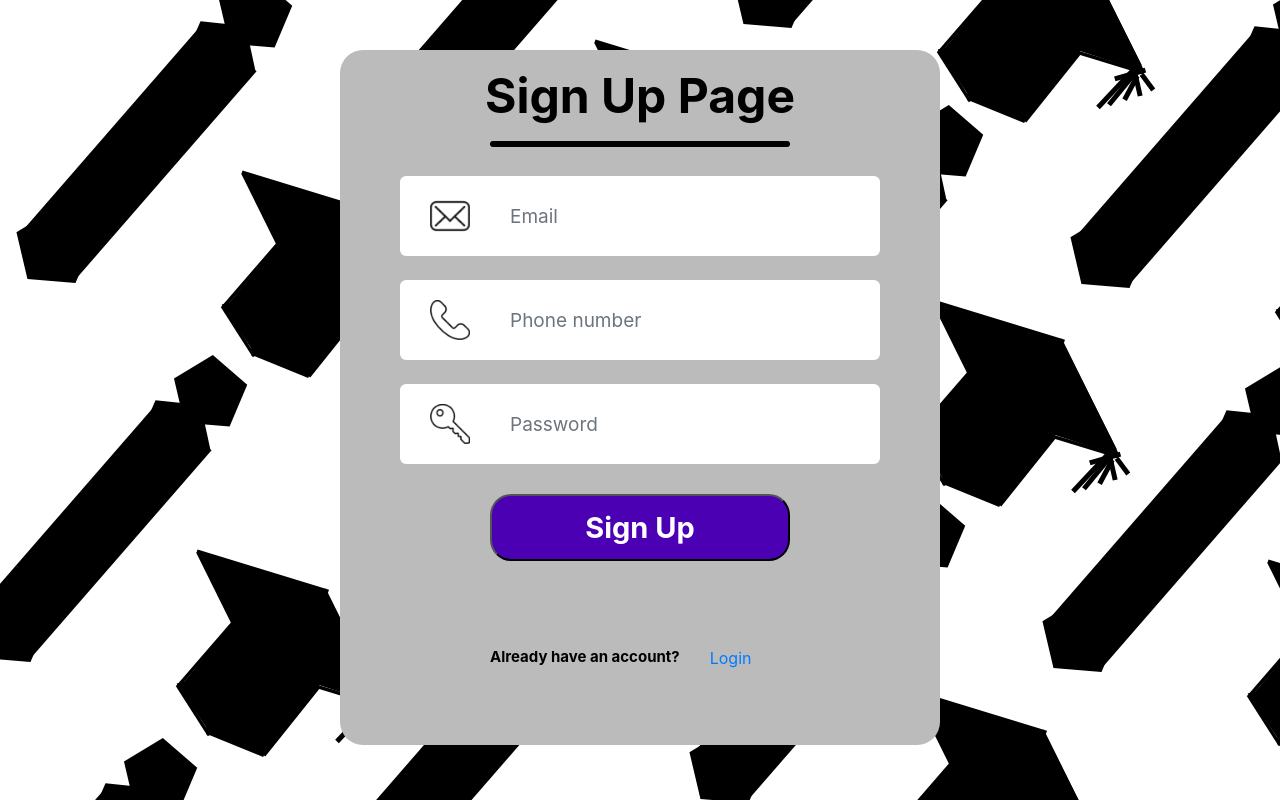
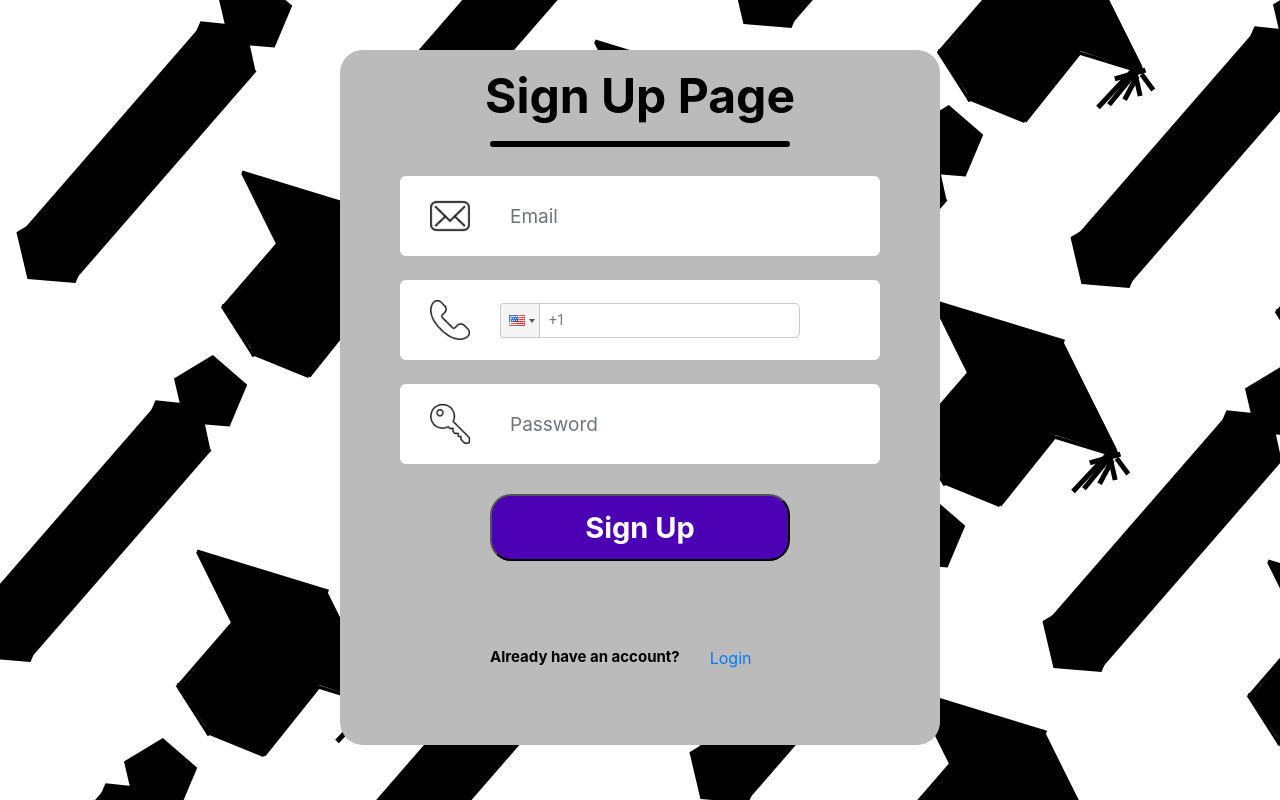
Before and after one commit to altin2/GradLinks, a React (Create React App) app in the folder client/: page /signup in a window 1280 px wide. Built offline with nearby package versions, Linux system fonts and the light colour scheme; no server answers.

Commit message:
Profile Page added

```diff
--- a/client/src/App.js
+++ b/client/src/App.js
@@ -9,6 +9,7 @@ import "react-toastify/dist/ReactToastify.css";
 import Login from "./Pages/LoginPg/Login/Index";
 import SignupUser from "./Pages/LoginPg/Signup/Index";
 import Dashboard from './Pages/HomePage/Dashboard/Index';
+import UserProfile  from './Pages/HomePage/UserProfile/Index'
 
 function App() {
   const [isAuthenticated, setIsAuthenticated] = useState(false);
@@ -44,43 +45,23 @@ function App() {
           <Routes>
             <Route
               path="/"
-              element={
-                !isAuthenticated ? (
-                  <Login setAuth={setAuth} />
-                ) : (
-                  <Navigate to="/dashboard" />
-                )
-              }
+              element={!isAuthenticated ? (<Login setAuth={setAuth} />) : (<Navigate to="/dashboard" />)}
             />
             <Route
               path="/login"
-              element={
-                !isAuthenticated ? (
-                  <Login setAuth={setAuth} />
-                ) : (
-                  <Navigate to="/dashboard" />
-                )
-              }
+              element={!isAuthenticated ? (<Login setAuth={setAuth} />) : (<Navigate to="/dashboard" />)}
             />
             <Route
               path="/signup"
-              element={
-                !isAuthenticated ? (
-                  <SignupUser setAuth={setAuth} />
-                ) : (
-                  <Navigate to="/dashboard" />
-                )
-              }
+              element={!isAuthenticated ? (<SignupUser setAuth={setAuth} /> ) : (<Navigate to="/dashboard" />)}
             />
             <Route
               path="/dashboard"
-              element={
-                isAuthenticated ? (
-                  <Dashboard setAuth={setAuth} />
-                ) : (
-                  <Navigate to="/login" />
-                )
-              }
+              element={ isAuthenticated ? (<Dashboard setAuth={setAuth} />) : (<Navigate to="/login" />)}
+            />
+            <Route
+              path="/profile"
+              element={ isAuthenticated ? (<UserProfile />) : (<Navigate to="/login" />)}
             />
           </Routes>
         </div>
--- a/client/src/Components/Dashboard/LinktoPgBtn.js
+++ b/client/src/Components/Dashboard/LinktoPgBtn.js
@@ -1,6 +1,5 @@
 import React from "react"
-import PhoneInput from "react-phone-input-2";
-import "react-phone-input-2/lib/style.css";
+
 const LinktoPgBtn =({func,btnStyle,text}) =>{
     return(
     <button onClick={func} className={btnStyle}>
--- a/client/src/Components/LoginSignup/InputForm.js
+++ b/client/src/Components/LoginSignup/InputForm.js
@@ -1,12 +1,42 @@
 import "./FormStyle.css"
+import PhoneInput from "react-phone-input-2";
+import "react-phone-input-2/lib/style.css";
+import React from "react";
 
-import React from "react";
 const InputForm = ({ img, onChange, name, value, type, placeholder }) => {
+    const handlePhoneChange = (phoneValue) => {
+        // Create a synthetic event object that matches the expected format
+        const syntheticEvent = {
+            target: {
+                name: name,
+                value: phoneValue
+            }
+        };
+        onChange(syntheticEvent);
+    };
+
     return (
         <div className="input">
             {img && <img src={img} alt="" />}
-            <input type={type} name={name} value={value} onChange={onChange}placeholder={placeholder}className="form-control my-3"/>
-
+            {name === "phonenumber" ? (
+                <PhoneInput
+                    country={"us"}
+                    type={type}
+                    name={name}
+                    value={value}
+                    onChange={handlePhoneChange}
+                    placeholder={placeholder}
+                />
+            ) : (
+                <input
+                    type={type}
+                    name={name}
+                    value={value}
+                    onChange={onChange}
+                    placeholder={placeholder}
+                    className="form-control my-3"
+                />
+            )}
         </div>
     );
 }
--- a/client/src/Pages/HomePage/Dashboard/Index.js
+++ b/client/src/Pages/HomePage/Dashboard/Index.js
@@ -2,9 +2,9 @@ import React, { useEffect, useState } from "react";
 import { toast } from "react-toastify";
 import TextType from './TextType';
 import LinktoPgBtn from "../../../Components/Dashboard/LinktoPgBtn";
+import { Link } from "react-router-dom";
 const Dashboard = ({ setAuth }) => {
   const [name, setName] = useState("");
-
   const getProfile = async () => {
     try {
       const res = await fetch("http://localhost:5000/dashboard", {
@@ -44,6 +44,8 @@ const Dashboard = ({ setAuth }) => {
       <h1 className="mt-5">Dashboard</h1>
       <TextType text={[`Welcome ${name}`]}typingSpeed={75}pauseDuration={1500}showCursor={true}cursorCharacter="|"/>
       <LinktoPgBtn func={e => logout(e)} btnStyle="btn btn-primary" text="Logout"/>
+      <Link to="/profile"><LinktoPgBtn btnStyle="btn btn-primary" text="Profile"/> </Link>
+
     </div>
   );
 };
--- /dev/null
+++ b/client/src/Pages/HomePage/UserProfile/Index.js
@@ -0,0 +1,13 @@
+import { Link} from "react-router-dom";
+import LinktoPgBtn from "../../../Components/Dashboard/LinktoPgBtn";
+
+
+const UserProfile =()=>{
+    return(
+        <>
+        <h1> Hello world!</h1>
+        <Link to="/dashboard"><LinktoPgBtn btnStyle="btn btn-primary" text="Back to dashboard"/> </Link>
+        </>
+    )
+}
+export default UserProfile;
--- a/client/src/Pages/LoginPg/Signup/Index.js
+++ b/client/src/Pages/LoginPg/Signup/Index.js
@@ -6,8 +6,6 @@ import pass_icon from "./Assets/passicon.png";
 import React, { useState} from "react";
 import { Link,useNavigate} from "react-router-dom";
 import { toast } from "react-toastify";
-import PhoneInput from "react-phone-input-2";
-import "react-phone-input-2/lib/style.css";
 const SignupUser = ({ setAuth }) => {
   const [inputs, setInputs] = useState({
     email: "",
```
Also changed, not shown: client/src/Pages/HomePage/UserProfile/Index.css (added), 1 other file (tests, documents, lock files or other folders).
